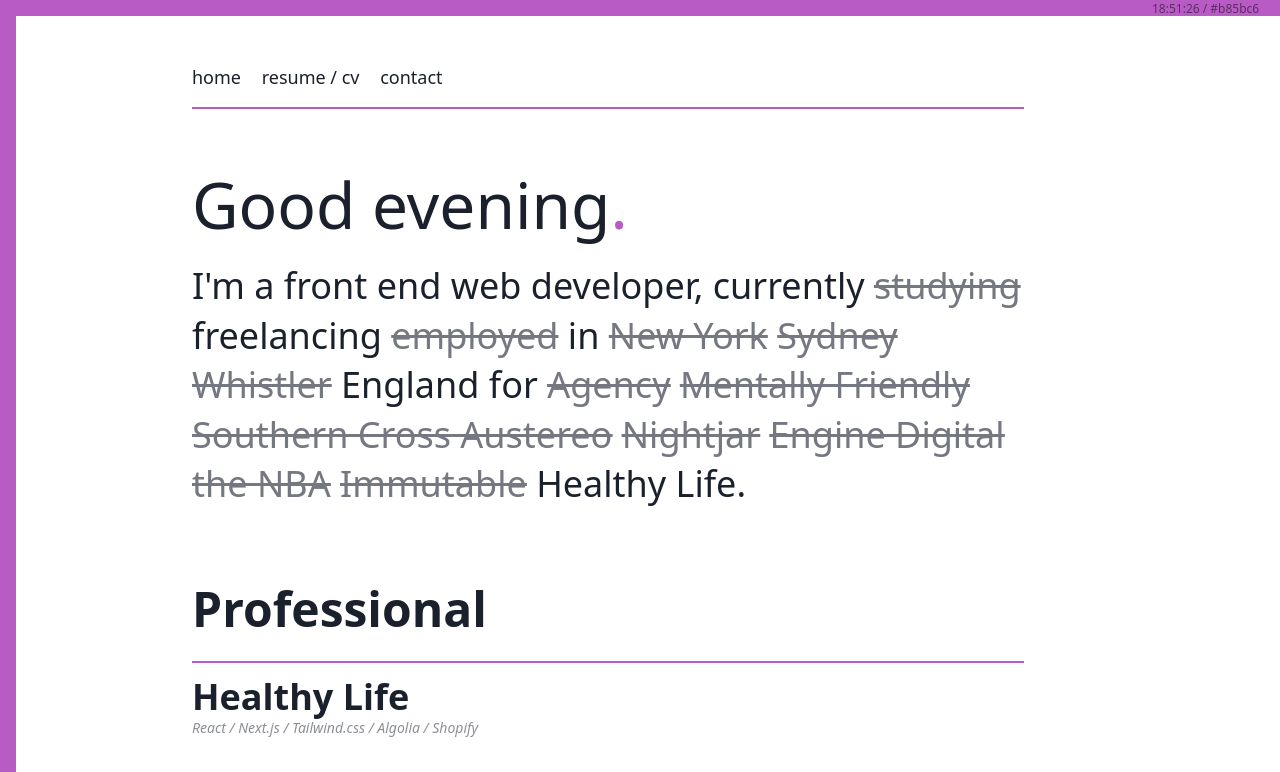
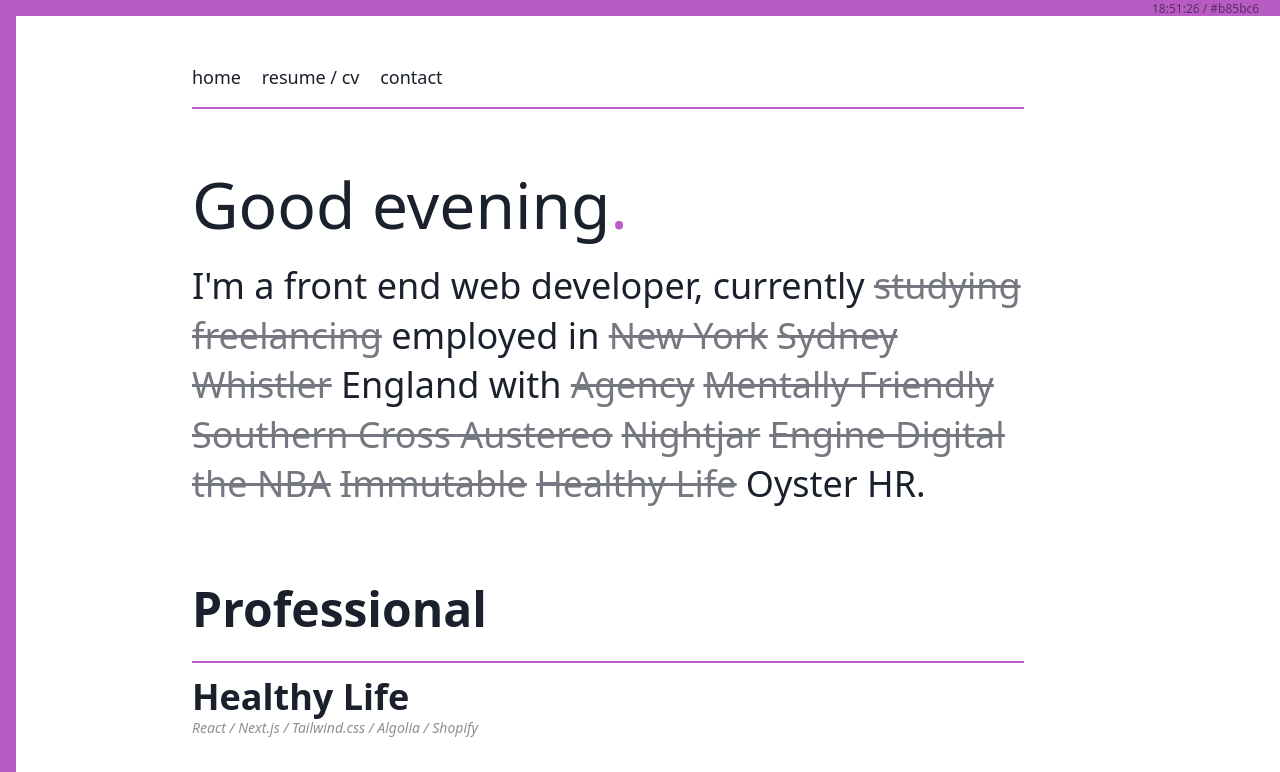
Before and after one commit to searleb/billsearle.me, a Next.js app: page / in a window 1280 px wide. Shown: the top 772 px of the page. Built offline with nearby package versions, Linux system fonts and the light colour scheme.

Commit message:
Update Oyster

```diff
--- a/src/page-config/index.js
+++ b/src/page-config/index.js
@@ -1,7 +1,7 @@
 export const employment = {
   current: {
-    title: 'Healthy Life',
-    link: 'https://healthylife.com.au',
+    title: 'Oyster HR',
+    link: 'https://www.oysterhr.com',
   },
   past: [
     {
@@ -14,7 +14,7 @@
     },
     {
       title: 'Southern Cross Austereo',
-      link: 'https://www.southerncrossaustereo.com.au/',
+      link: 'https://www.southerncrossaustereo.com.au',
     },
     {
       title: 'Nightjar',
@@ -32,6 +32,10 @@
       title: 'Immutable',
       link: 'https://immutable.com',
     },
+    {
+      title: 'Healthy Life',
+      link: 'https://healthylife.com.au',
+    }
   ],
   situation: [
     {
@@ -40,11 +44,11 @@
     },
     {
       status: 'freelancing',
-      strike: false,
+      strike: true,
     },
     {
       status: 'employed',
-      strike: true,
+      strike: false,
     },
   ],
   location: [
@@ -282,7 +286,7 @@
 export const meta = {
   home: {
     title: 'Bill Searle - Senior Front End Web Developer',
-    desc: `Bill Searle is a senior front end web developer, specializing in React.js development. Currently contracting in Sydney for ${employment.current.title}`,
+    desc: `Bill Searle is a senior front end web developer, specializing in React.js development. Currently employed in England for ${employment.current.title}`,
     url: '',
   },
   bero: {
--- a/src/pages/index.js
+++ b/src/pages/index.js
@@ -45,7 +45,7 @@
               {' '}
             </Fragment>
           ))}
-          for{' '}
+          with{' '}
           {past.map(e => (
             <Link key={e.title} href={e.link} text={e.title} strike />
           ))}
```
